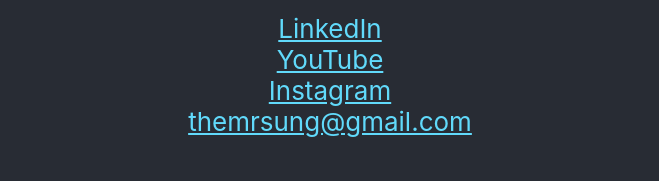
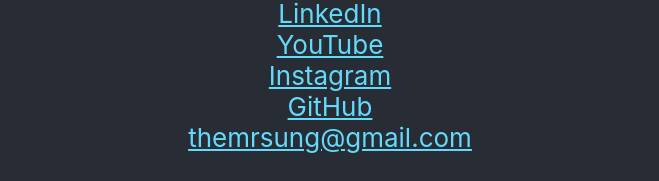
Before and after one commit to themrsung/themrsung.com, a React (Create React App) app: page / in a window 1280 px wide. Shown: the part 542-723 px from the top of the page, without its empty margins (310-969 px from the left). Built offline with nearby package versions, Linux system fonts and the light colour scheme.

Commit message:
version 1.1

```diff
--- a/src/App.tsx
+++ b/src/App.tsx
@@ -10,6 +10,7 @@
   if (pathname === "/linkedin") return Link("https://linkedin.com/in/themrsung");
   if (pathname === "/youtube") return Link("https://youtube.com/@themrsung");
   if (pathname === "/instagram") return Link("https://instagram.com/themrsung");
+  if (pathname === "/github") return Link("https://github.com/themrsung");
   if (pathname === "/mail") return Link("mailto:themrsung@gmail.com");
 
   return (
@@ -47,6 +48,12 @@
         </a>
         <a
           className="App-link"
+          href="https://github.com/themrsung"
+        >
+          GitHub
+        </a>
+        <a
+          className="App-link"
           href="mailto:themrsung@gmail.com"
         >
           themrsung@gmail.com
```
